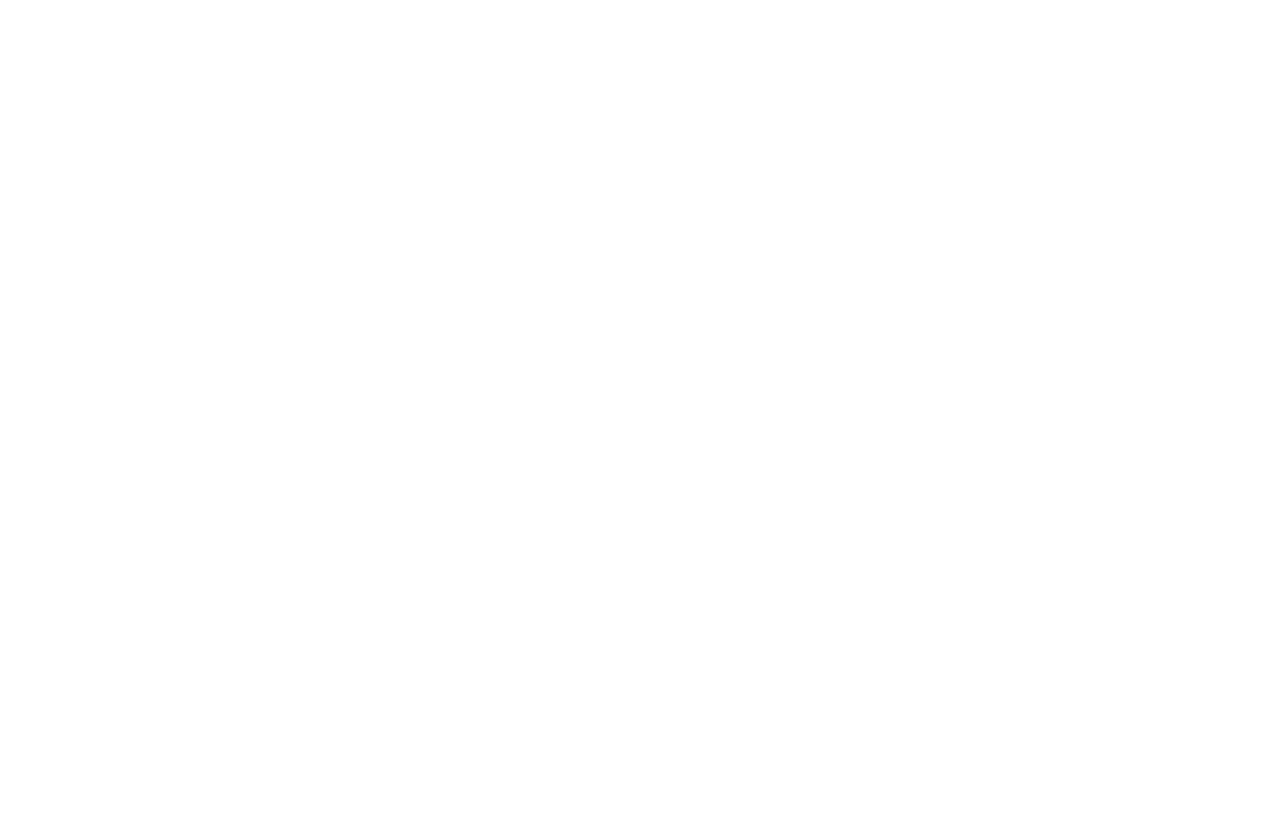
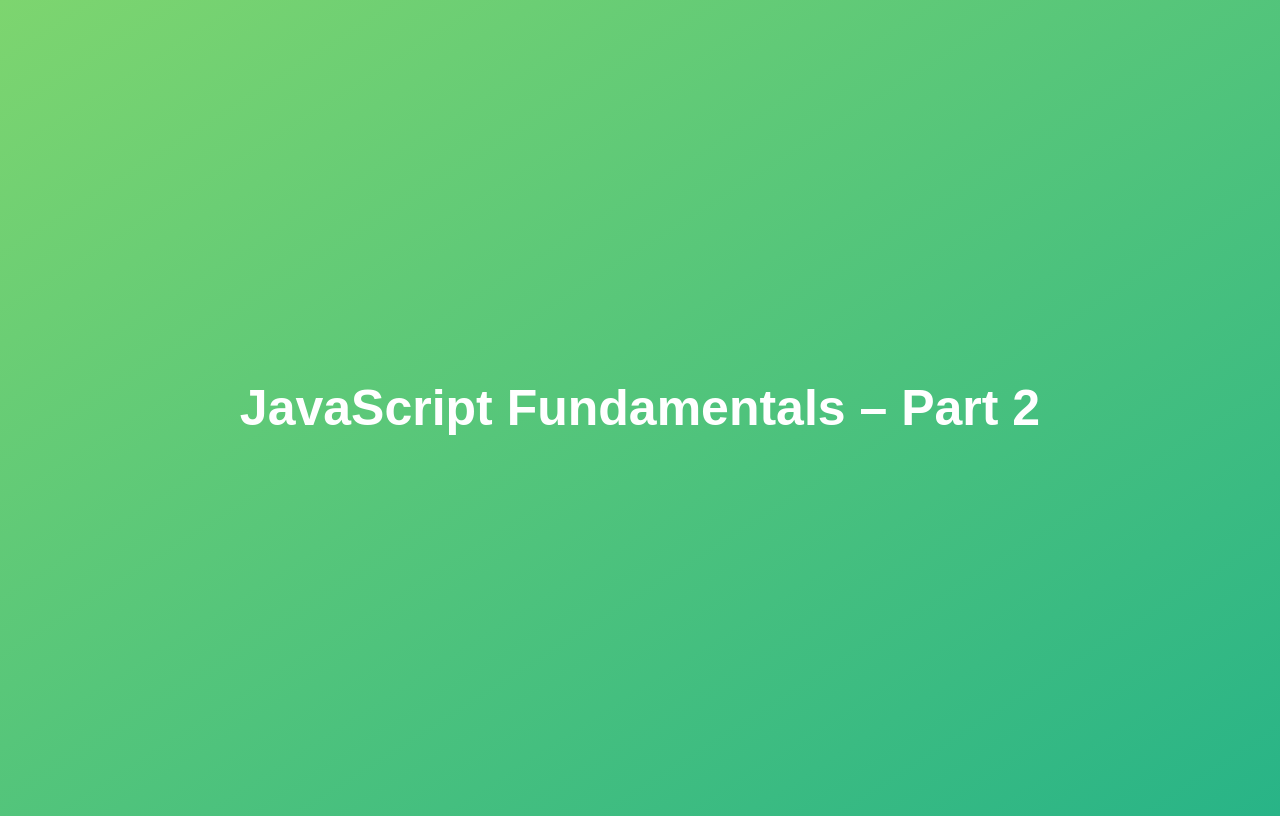
Before and after one commit to azadpratapsingh/UdemyJavaScript, a plain HTML site: page starter/index.html in a window 1280 px wide. Drawn offline with Linux system fonts and the light colour scheme.

Commit message:
strictMode commit

```diff
--- a/starter/index.html
+++ b/starter/index.html
@@ -1,12 +1,34 @@
 <!DOCTYPE html>
 <html lang="en">
+
 <head>
-    <meta charset="UTF-8">
-    <meta http-equiv="X-UA-Compatible" content="IE=edge">
-    <meta name="viewport" content="width=device-width, initial-scale=1.0">
-    <title>Document</title>
+    <meta charset="UTF-8" />
+    <meta name="viewport" content="width=device-width, initial-scale=1.0" />
+    <meta http-equiv="X-UA-Compatible" content="ie=edge" />
+    <title>JavaScript Fundamentals – Part 2</title>
+    <style>
+        body {
+            height: 100vh;
+            display: flex;
+            align-items: center;
+            background: linear-gradient(to top left, #28b487, #7dd56f);
+        }
+
+        h1 {
+            font-family: sans-serif;
+            font-size: 50px;
+            line-height: 1.3;
+            width: 100%;
+            padding: 30px;
+            text-align: center;
+            color: white;
+        }
+    </style>
 </head>
+
 <body>
+    <h1>JavaScript Fundamentals – Part 2</h1>
+    <script src="script.js"></script>
+</body>
 
-</body>
 </html>
```
